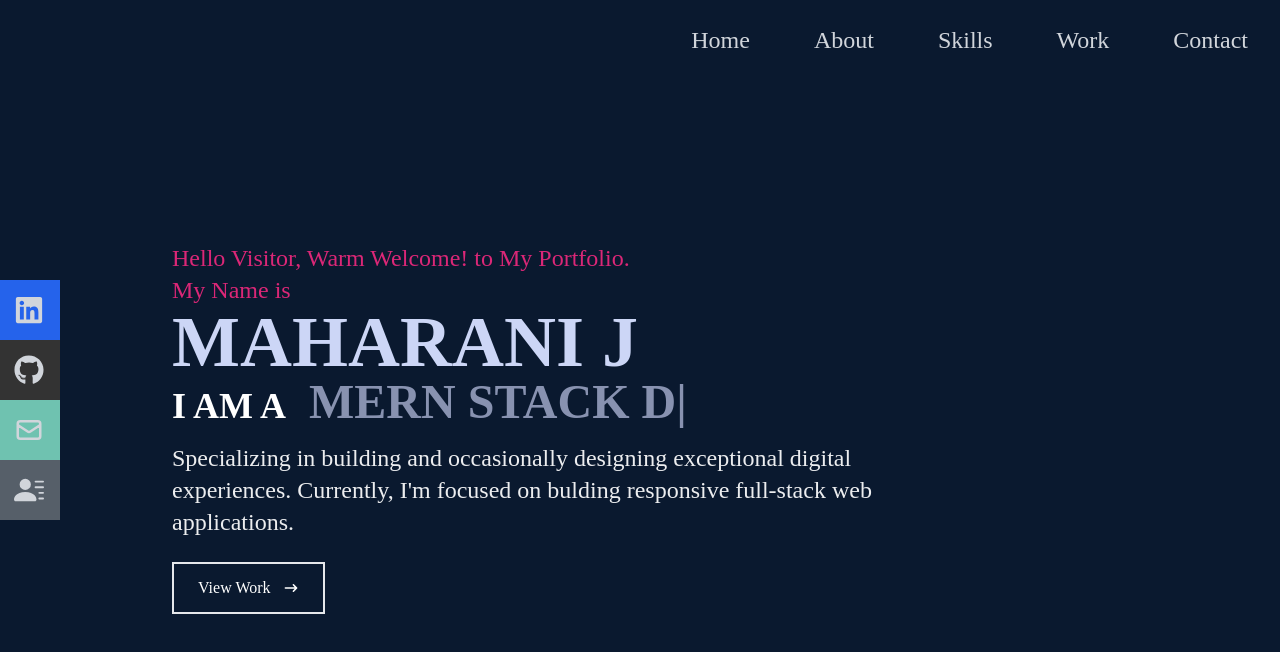
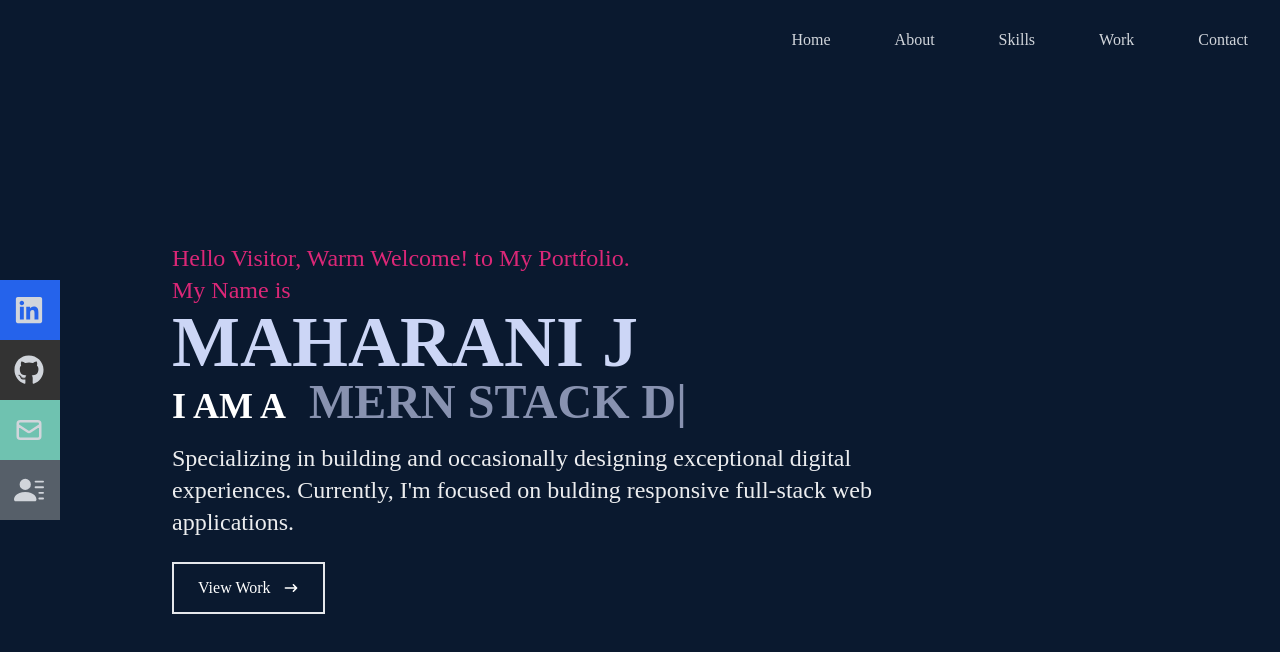
Before and after one commit to MaharaniJ/simple-portfolio, a React (Create React App) app: page / in a window 1280 px wide. Shown: the top 652 px of the page. Built offline with nearby package versions, Linux system fonts and the light colour scheme.

Commit message:
font-size

```diff
--- a/src/components/Navbar.jsx
+++ b/src/components/Navbar.jsx
@@ -17,7 +17,7 @@
       {/* className="hidden md:flex" */}
 
       {/* menu  */}
-      <div className="text-2xl">
+
         <ul className=" hidden md:flex space-x-8">
           <li>
             <Link to="home" smooth={true} duration={500}>
@@ -45,7 +45,7 @@
             </Link>
           </li>
         </ul>
-      </div>
+
 
       {/* Hamburger */}
       <div onClick={handleClick} className="md:hidden z-10">
```
